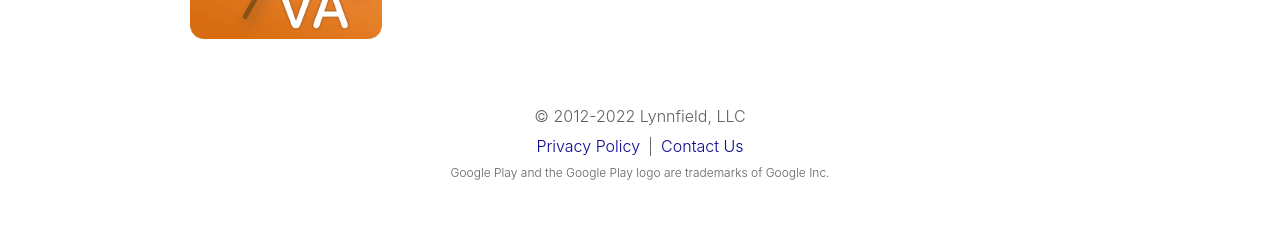
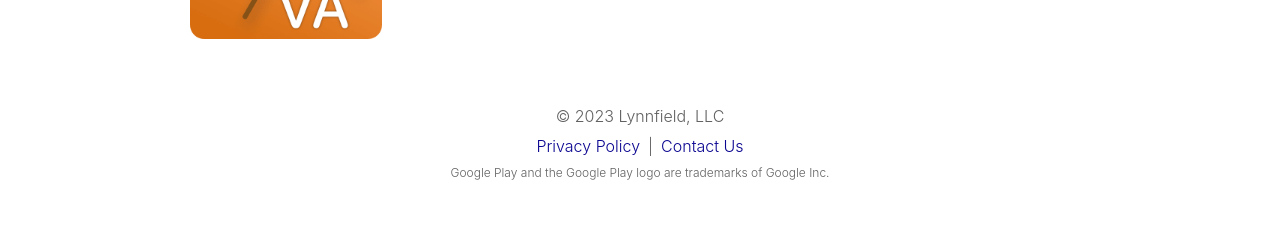
Before and after one commit to LynnfieldLLC/lynnfieldllc.github.io, a Jekyll site: the page built from index.md, in a window 1280 px wide. Shown: the part 755-982 px from the top of the page. Built offline with Jekyll 4.4.1, drawn with Linux system fonts in a browser that asks for light colours.

Commit message:
Fix copyright in footer

```diff
--- a/_includes/footer.html
+++ b/_includes/footer.html
@@ -1,6 +1,6 @@
 <div class="footer" align="center">
 
-  <div>© 2012-2022 Lynnfield, LLC</div>
+  <div>© 2023 Lynnfield, LLC</div>
 
   <div class="links">
     <a class="" href="{{ site.baseurl }}/privacy-policy">Privacy Policy</a>
```
